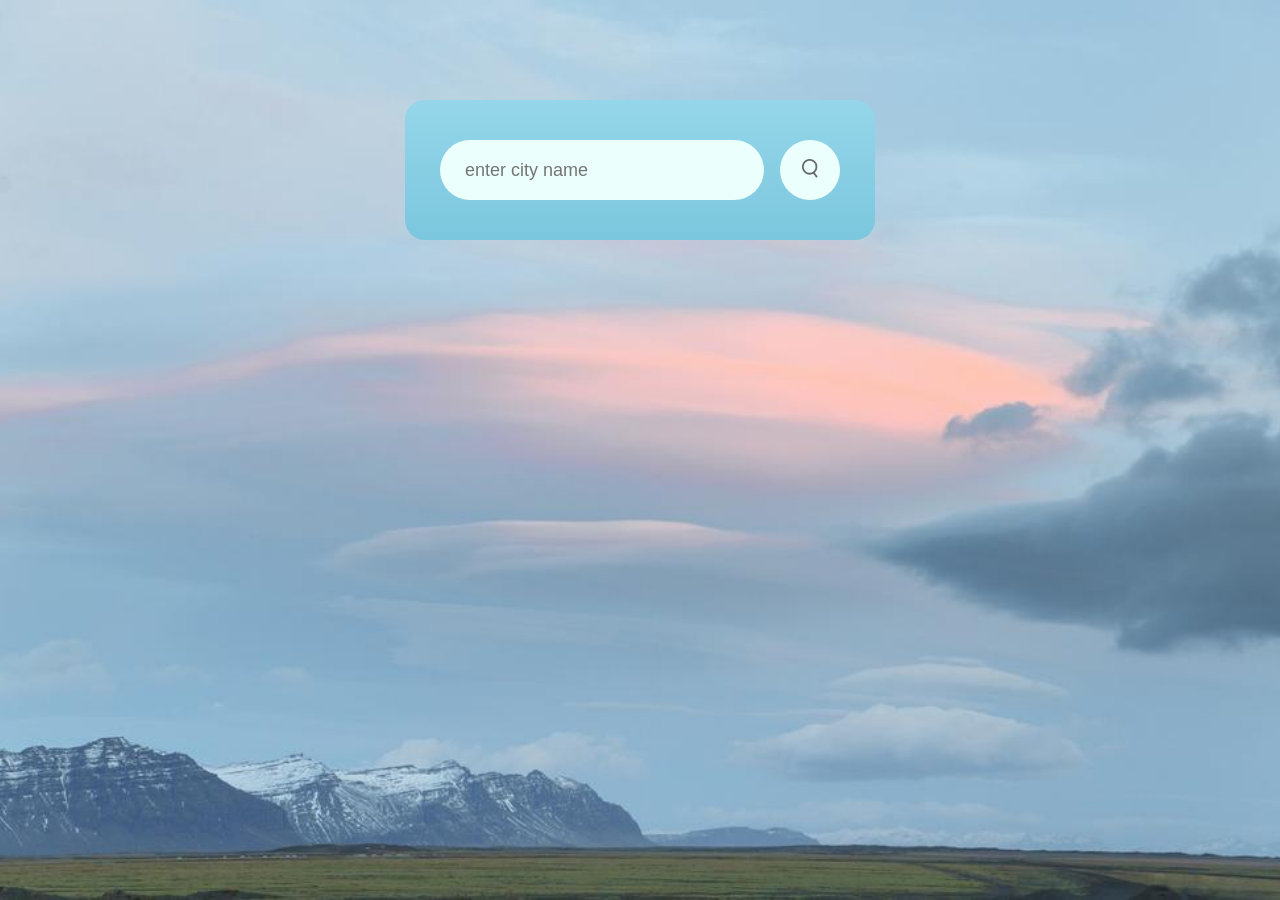
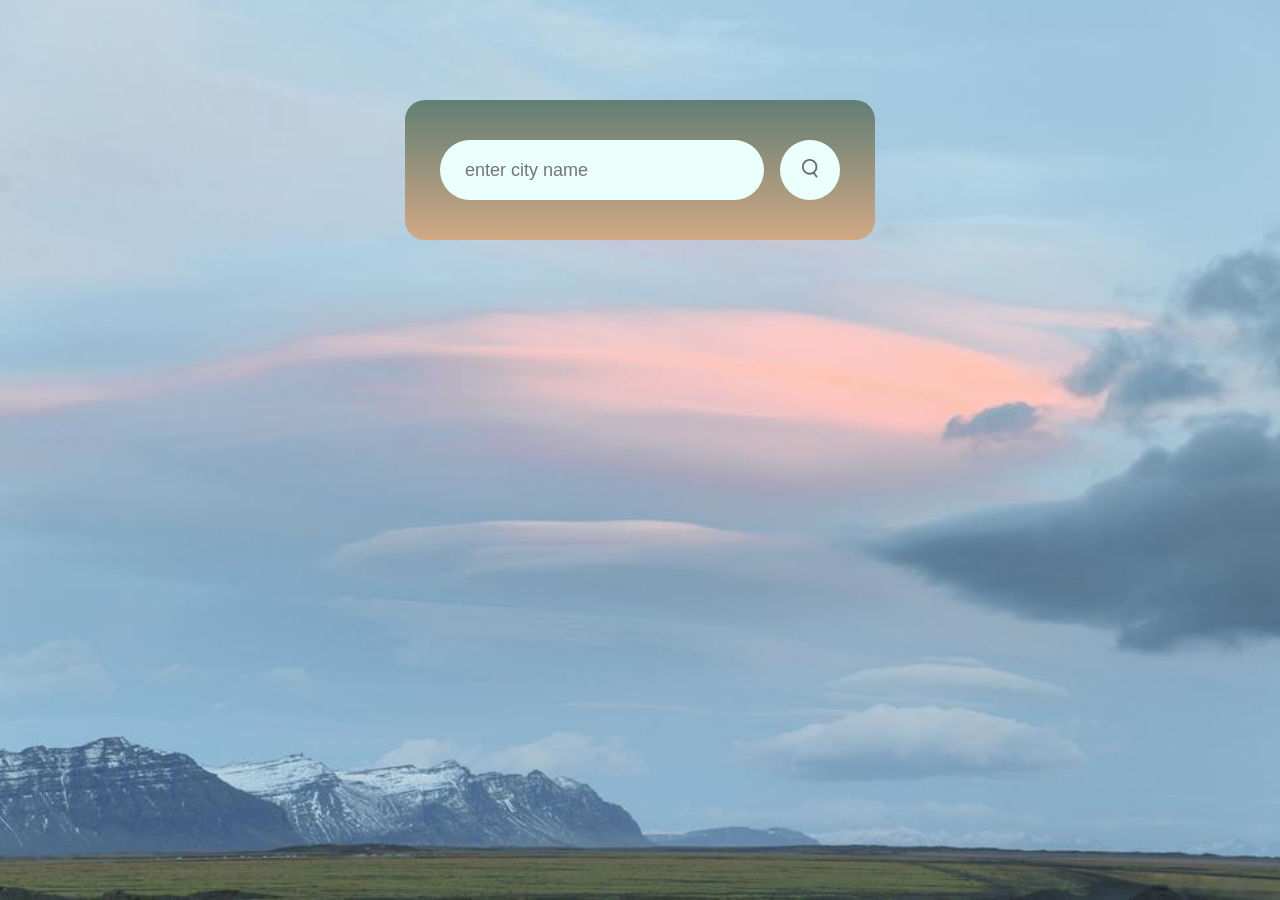
Before and after one commit to Sanju5622/Weather-App, a plain HTML site: page index.html in a window 1280 px wide. Drawn offline with Linux system fonts and the light colour scheme.

Commit message:
Update style.css

```diff
--- a/style.css
+++ b/style.css
@@ -17,7 +17,7 @@ body{
 .card{
     width: 90%;
     max-width: 470px;
-    background: linear-gradient(#95d6ea,#7bc7dd);
+    background: linear-gradient(#627e75,#d2a985);
     color: #ffff;
     margin: 100px auto 0;
     border-radius: 20px;
```
